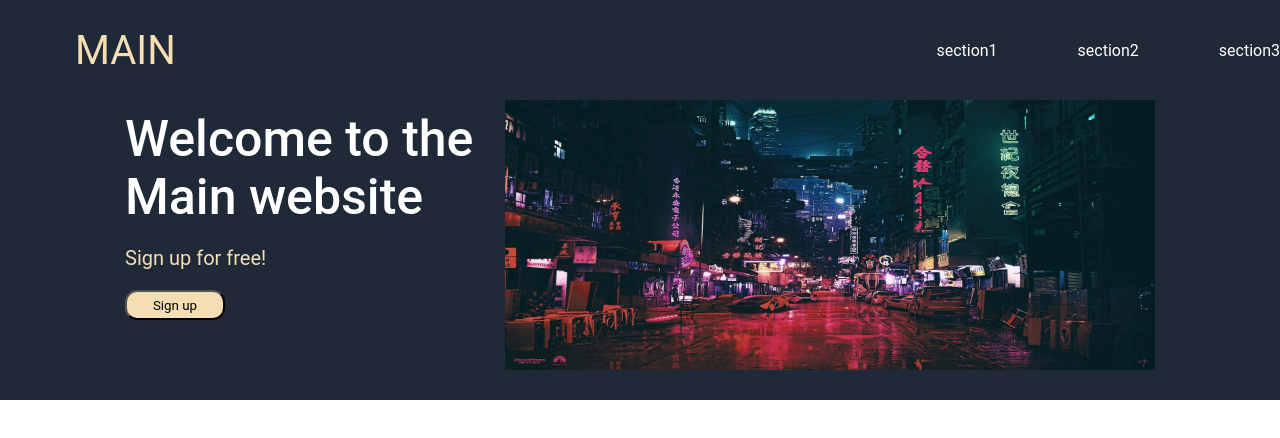
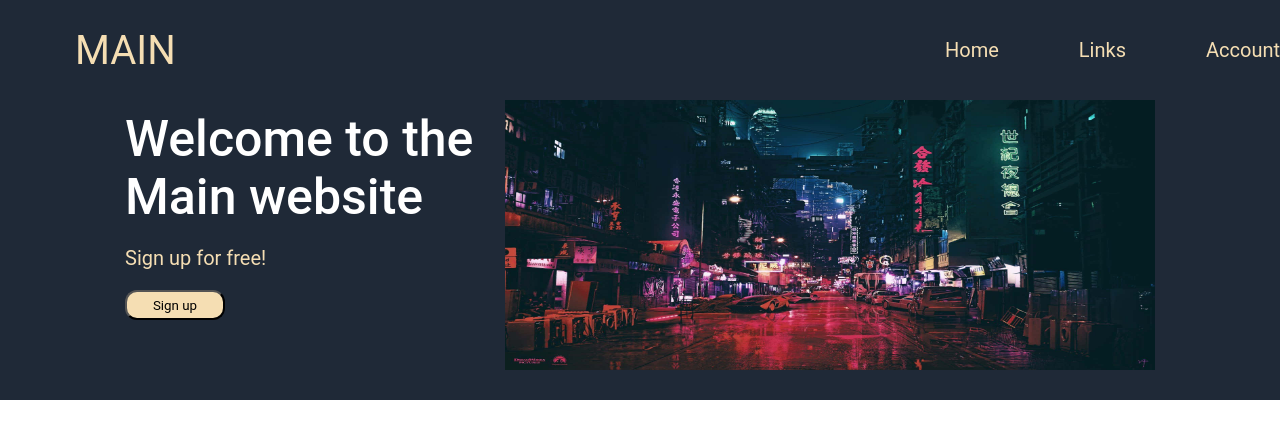
Before and after one commit to naifnawaz/landingpage, a plain HTML site: page index.html in a window 1280 px wide. Drawn offline with Linux system fonts and the light colour scheme; files whose address does not match are found by name.

Commit message:
named header links and changed font size

```diff
--- a/index.html
+++ b/index.html
@@ -12,9 +12,9 @@
     <div class="start">
         <div class="header">
             <div class="logo">MAIN</div>
-            <a href="#" class="header-links">section1</a>
-            <a href="#" class="header-links">section2</a>
-            <a href="#" class="header-links">section3</a>
+            <a href="#" class="header-links">Home</a>
+            <a href="#" class="header-links">Links</a>
+            <a href="#" class="header-links">Account</a>
 
         </div>
 
@@ -24,10 +24,11 @@
                 <p class="line2">Sign up for free!</p>
                 <button class="sign-up">Sign up</button>
             </div>
-            <img class="main-image" src="C:\Users\naifn\Desktop\webdevrepo\landingpage\images\cyberpunk.jpg" alt="placeholder">
-            </div>
+            <img class="main-image" src="C:\Users\naifn\Desktop\webdevrepo\landingpage\images\cyberpunk.jpg"
+                alt="placeholder">
+        </div>
 
-        </div>
+    </div>
     </div>
 
 </body>
--- a/style.css
+++ b/style.css
@@ -9,10 +9,6 @@
 
 
 
-.header-links {
-    color: white;
-    text-decoration: none;
-}
 
 /*entire top of site broken into header and main*/
 
@@ -46,6 +42,12 @@
     font-size: 40px;
     flex-basis: 1000px;
     margin-left: 75px;
+}
+
+.header-links {
+    color: wheat;
+    text-decoration: none;
+    font-size: 20px;
 }
 
 /*main section under header*/
```
